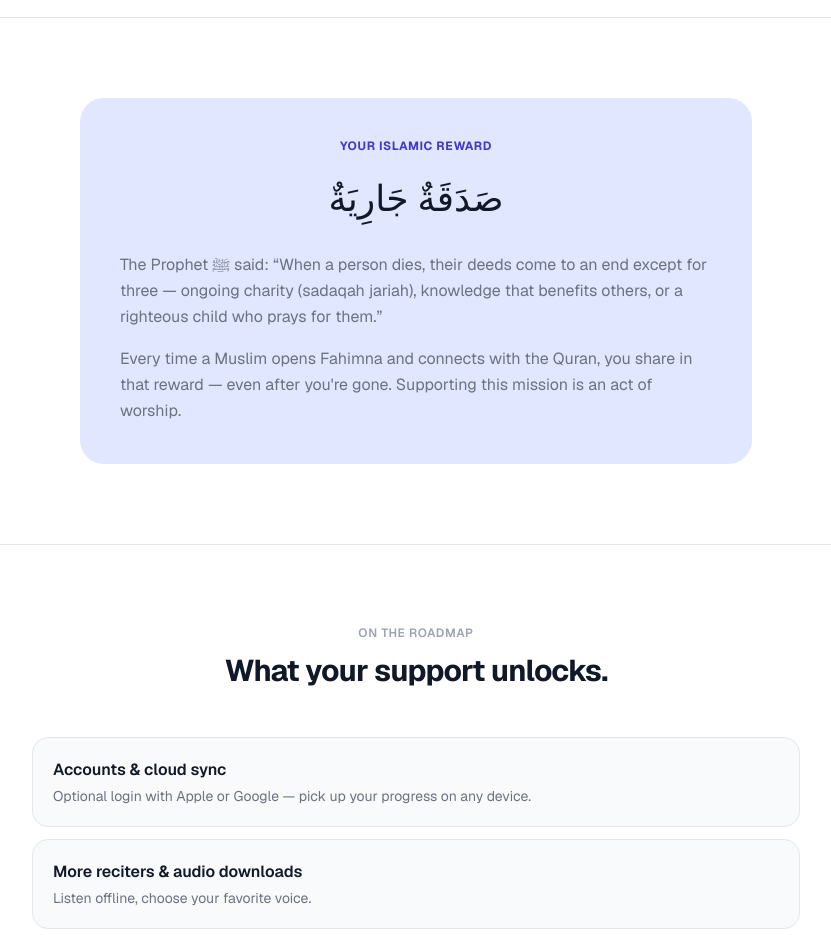
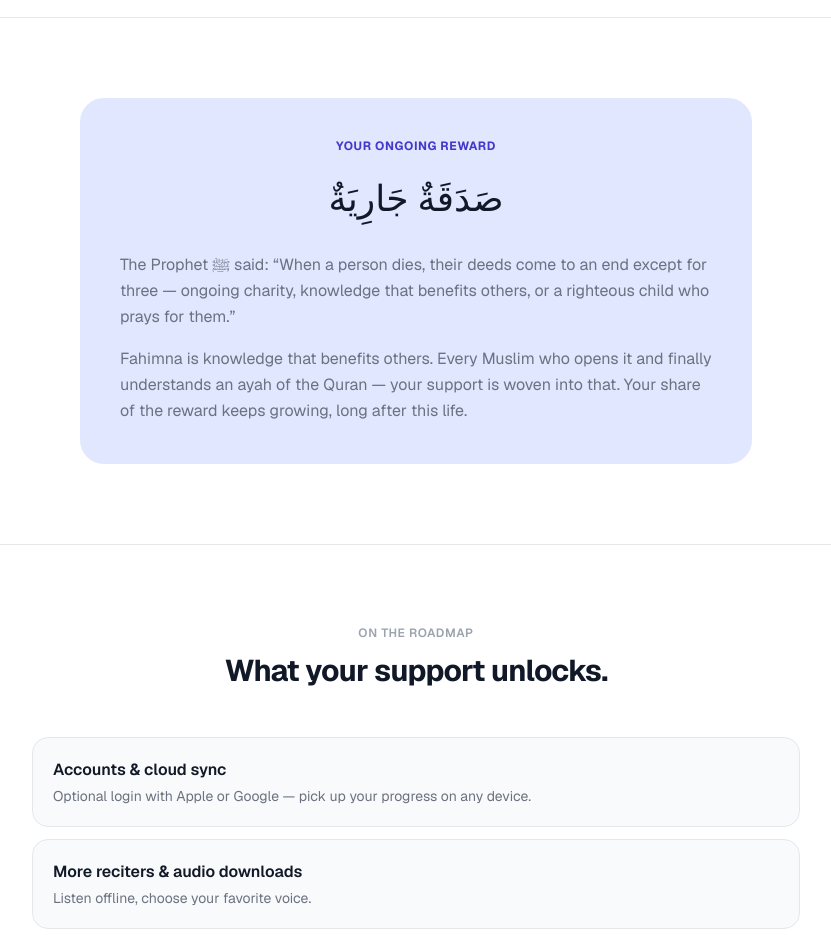
Before and after one commit to waafi-adam/fahimna-landing, a Next.js app: page / in a window 1280 px wide. Shown: the part 3760-4695 px from the top of the page, without its empty margins (224-1055 px from the left). Built offline with nearby package versions, Linux system fonts and the light colour scheme.

Commit message:
fix: remove waitlist ID and update sticky CTA link

```diff
--- a/app/page.tsx
+++ b/app/page.tsx
@@ -90,7 +90,7 @@
               <p className="mt-3 text-base sm:text-xl text-muted max-w-xl">
                 Finally understand the Quran — word by word, verse by verse.
               </p>
-              <div id="waitlist" className="mt-7 w-full max-w-md scroll-mt-8">
+              <div className="mt-7 w-full max-w-md">
                 <WaitlistForm />
                 <p className="mt-5 text-sm text-muted">
                   Already love what we&apos;re building?{" "}
@@ -201,12 +201,12 @@
           </div>
         </section>
 
-        {/* Sadaqah Jariah */}
+        {/* Ongoing reward */}
         <section className="px-6 py-16 sm:py-20 border-t border-border">
           <div className="mx-auto max-w-2xl">
             <div className="p-8 sm:p-10 rounded-3xl bg-accent-bg">
               <p className="text-xs font-bold tracking-wider text-accent mb-4 text-center">
-                YOUR ISLAMIC REWARD
+                YOUR ONGOING REWARD
               </p>
               <p
                 className="text-3xl sm:text-4xl text-center mb-6 text-foreground"
@@ -215,10 +215,10 @@
                 صَدَقَةٌ جَارِيَةٌ
               </p>
               <p className="text-sm sm:text-base leading-relaxed text-muted mb-4">
-                The Prophet ﷺ said: &ldquo;When a person dies, their deeds come to an end except for three — ongoing charity (sadaqah jariah), knowledge that benefits others, or a righteous child who prays for them.&rdquo;
+                The Prophet ﷺ said: &ldquo;When a person dies, their deeds come to an end except for three — ongoing charity, knowledge that benefits others, or a righteous child who prays for them.&rdquo;
               </p>
               <p className="text-sm sm:text-base leading-relaxed text-muted">
-                Every time a Muslim opens Fahimna and connects with the Quran, you share in that reward — even after you&apos;re gone. Supporting this mission is an act of worship.
+                Fahimna is knowledge that benefits others. Every Muslim who opens it and finally understands an ayah of the Quran — your support is woven into that. Your share of the reward keeps growing, long after this life.
               </p>
             </div>
           </div>
@@ -295,7 +295,7 @@
       {/* Sticky bottom CTA — mobile only */}
       <div className="fixed bottom-0 left-0 right-0 px-4 pb-4 pt-3 bg-background border-t border-border sm:hidden flex gap-2">
         <a
-          href="#waitlist"
+          href="#top"
           className="flex-1 py-3 rounded-xl bg-foreground text-background font-semibold flex items-center justify-center text-sm"
         >
           Notify me
```
